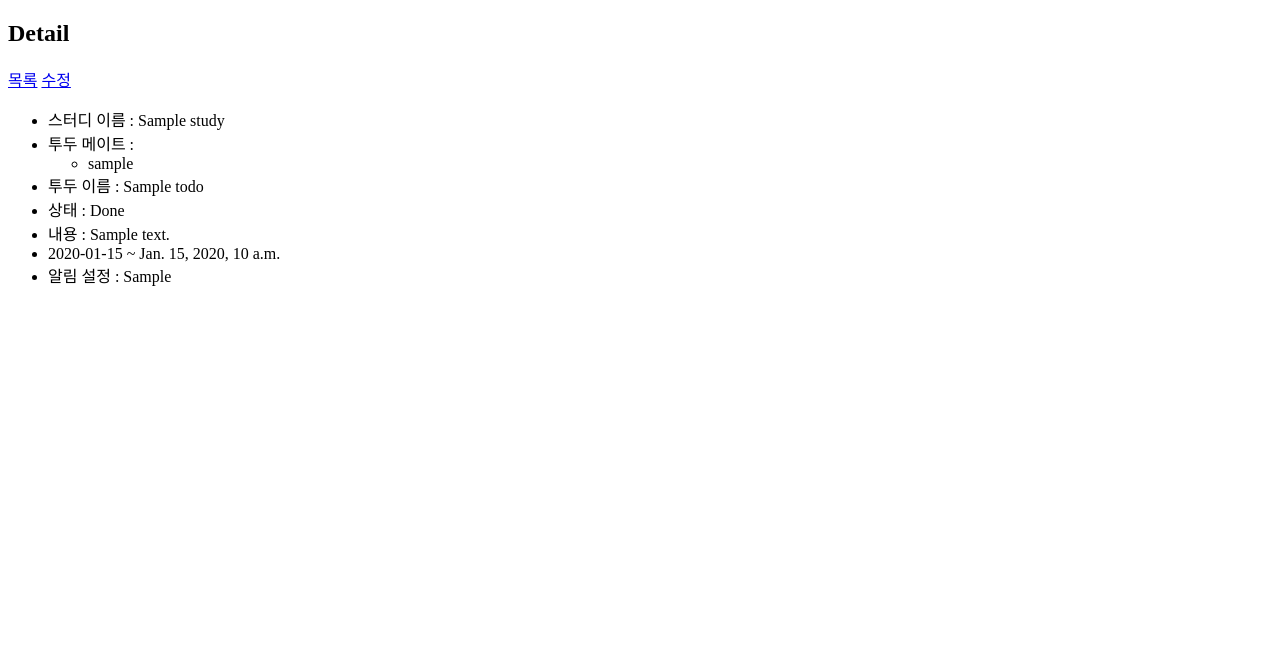
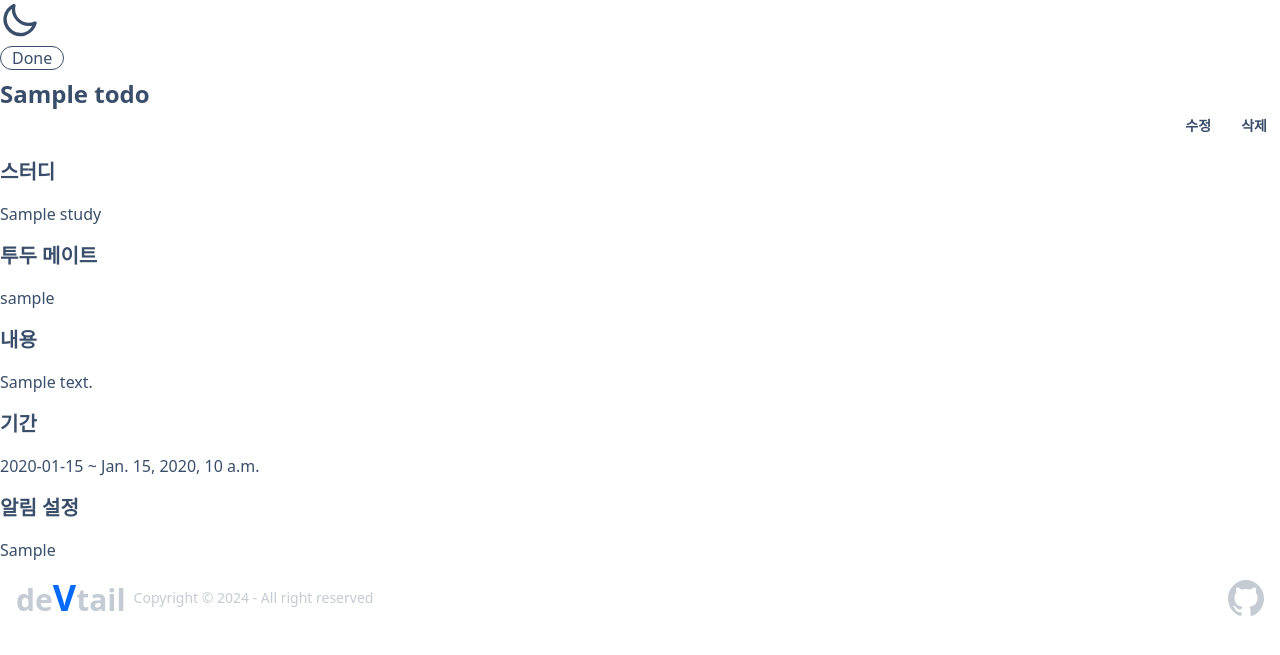
Before and after one commit to OrmiBandi/DeVtail, a Django app: template templates/todos/todo_detail.html in a window 1280 px wide. Shown: the top 655 px of the page. Run offline with Django 4.2, Linux system fonts and the light colour scheme; the template is opened without the code that fills it: most values are stand-ins (such as "Sample title", 1, 10 or a date in 2020); some libraries are stand-ins or nearby versions.

Commit message:
:lipstick: Design: todo 상세 페이지
todo 상세 페이지에서 자세한 내용을 볼 수 있고, 수정/삭제 페이지 이동 가능

```diff
--- a/templates/todos/todo_detail.html
+++ b/templates/todos/todo_detail.html
@@ -1,49 +1,70 @@
-<!DOCTYPE html>
-<html lang="ko">
+{% extends "base.html" %}
+{% block content %}
+  {% if todo.status == 'ToDo' %}
+  <div class="badge badge-lg badge-primary">ToDo</div>
+  {% elif todo.status == 'In Progress' %}
+  <div class="badge badge-lg badge-secondary">In Progress</div>
+  {% elif todo.status == 'Done' %}
+  <div class="badge badge-lg badge-outline">Done</div>
+  {% endif %}
 
-<head>
-  <meta charset="UTF-8">
-  <meta name="viewport" content="width=device-width, initial-scale=1.0">
-  <title>deVtail-데브테일</title>
-</head>
+  <h2 class="font-black text-2xl mt-2">{{ todo.title }}</h2>
 
-<body>
-  <main>
-    <h2>Detail</h2>
-
-    <a href="{% url 'todo_list' %}">목록</a>
+  <div class="text-end">
     {% if todo.study %}
-    <a href="{% url 'study_todo_edit' study_id=todo.study.id pk=todo.id %}">수정</a>
+    <button class="btn btn-sm btn-ghost" onclick="location.href = '{% url "study_todo_edit" study_id=todo.study.id pk=todo.id %}'">수정</button>
     {% else %}
-    <a href="{% url 'personal_todo_edit' todo.pk %}">수정</a>
+    <button class="btn btn-sm btn-ghost" onclick="location.href = '{% url "personal_todo_edit" todo.pk %}'">수정</button>
     {% endif %}
+    <button class="btn btn-sm btn-ghost" onclick="location.href = '{% url "todo_delete" pk=todo.id %}'">삭제</button>
+  </div>
 
   <ul>
     {% if todo.study %}
     <li>
-        스터디 이름 : {{ todo.study.title }}
+      <h3 class="font-bold text-xl my-4">스터디</h3>
+      <p>{{ todo.study.title }}</p>
     </li>
     <li>
-        투두 메이트 :
+      <h3 class="font-bold text-xl my-4">투두 메이트</h3>
       <ul>
         {% if not todo.todo_assignees.all %}
         <li>없음</li>
         {% endif %}
+        <li>
           {% for member in todo.todo_assignees.all %}
-          <li>{{ member.assignee.nickname }}</li>
+          {% if not forloop.last %}
+          {{ member.assignee.nickname }},
+          {% else %}
+          {{ member.assignee.nickname }}
+          {% endif %}
           {% endfor %}
+        </li>
       </ul>
     </li>
     {% endif %}
-      <li>투두 이름 : {{ todo.title }}</li>
-      <li>상태 : {{ todo.status }}</li>
-      <li>내용 : {{ todo.content }}</li>
+    <li>
+      <h3 class="font-bold text-xl my-4">내용</h3>
+      {% if not todo.content %}
+      <p>내용이 없습니다</p>
+      {% else %}
+      <p>{{ todo.content }}</p>
+      {% endif %}
+    </li>
+    <li>
+      <h3 class="font-bold text-xl my-4">기간</h3>
       {% if todo.start_at %}
-      <li>{{ todo.start_at }} ~ {{ todo.end_at }}</li>
+      <p>
+        <span>{{ todo.start_at }}</span> ~
+        <span>{{ todo.end_at }}</span>
+      </p>
+      {% else %}
+      <p>기간이 없습니다</p>
       {% endif %}
-      <li>알림 설정 : {{ todo.alert_set }}</li>
+    </li>
+    <li>
+      <h3 class="font-black text-xl my-4">알림 설정</h3>
+      <p>{{ todo.alert_set }}</p>
+    </li>
   </ul>
-  </main>
-</body>
-
-</html>
+{% endblock %}
```
Lines whose indentation alone changed are shown as unchanged.
